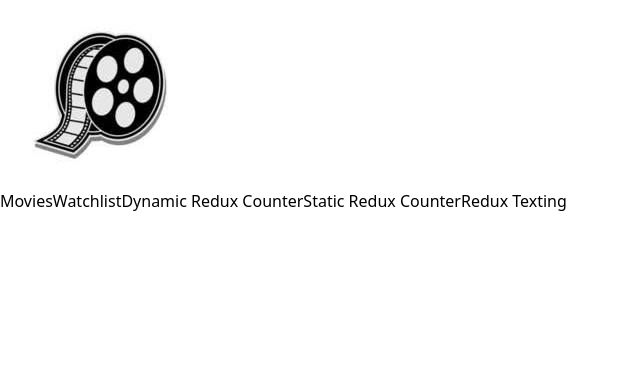
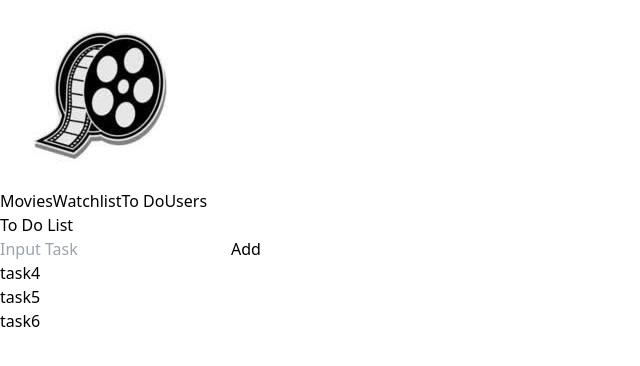
Before and after one commit to kunal1274/vite2_movies, a React (Vite) app: page /todo in a window 1280 px wide. Shown: the top 366 px of the page, without its empty margins (0-640 px from the left). Built offline with nearby package versions, Linux system fonts and the light colour scheme.

Commit message:
11th PUSH : redux to do list has been implemented- how to use payload and pass the parameters through dispatch function

```diff
--- a/src/App.jsx
+++ b/src/App.jsx
@@ -11,6 +11,8 @@
 import AdaptableCounterComponent from "./redux/component/AdaptableCounter"
 import MovieContextProvider, { movieContext } from "./context/example/MovieContext"
 import { useContext, useState } from "react"
+import ToDoListComponent from "./redux/component/TodoList"
+import User from "./redux/component/User"
 
 function App() {
   // const [pageNo,setPageNo] = useState(7);
@@ -254,6 +256,8 @@
             <Route path="/" element={<HomePage/>}/>
             <Route path="/home" element={<HomePage/>}/>
             <Route path="/watchlist" element={<WatchlistPage/>}/>
+            <Route path="/todo" element={<ToDoListComponent/>}/>
+            <Route path="/user" element={<User/>}/>
           </Routes>
 
 
--- a/src/components/navbar/Navbar.jsx
+++ b/src/components/navbar/Navbar.jsx
@@ -9,9 +9,11 @@
             </Link>
             <Link to="/">Movies</Link>
             <Link to="/watchlist">Watchlist</Link>
-            <Link className="text-xl text-blue-600 font-normal" to="/adaptablecounter">Dynamic Redux Counter</Link>
+            {/* <Link className="text-xl text-blue-600 font-normal" to="/adaptablecounter">Dynamic Redux Counter</Link>
             <Link className="text-xl text-blue-600 font-normal" to="/counter">Static Redux Counter</Link>
-            <Link className="text-xl text-blue-600 font-normal" to="/entertext">Redux Texting</Link>
+            <Link className="text-xl text-blue-600 font-normal" to="/entertext">Redux Texting</Link> */}
+            <Link className="text-lg text-blue-600 font-normal" to="/todo">To Do</Link>
+            <Link className="text-lg text-blue-600 font-normal" to="/user">Users</Link>
         </div>
     );
 
--- /dev/null
+++ b/src/redux/component/TodoList.jsx
@@ -0,0 +1,45 @@
+import { useDispatch, useSelector } from "react-redux";
+import toDoSlice from "../slice/ToDoSlice";
+const todoSliceActions = toDoSlice.actions;
+
+function ToDoListComponent(){
+    const taskList = ["task1","task2","task3"];
+    const taskList1 = useSelector((globalState)=>{
+        return globalState.toDoSliceState;
+    })
+    const doingTheDispatch = useDispatch();
+    // console.log(taskList1)
+    const handleInputChange =(e)=>{
+        const sendingText = e.target.value;
+        // console.log(sendingText)
+        const length = sendingText.length;
+        doingTheDispatch(todoSliceActions.updateInputTaskText({text : sendingText,textLength : length}));
+    }
+
+    const handleAddTask = () =>{
+        doingTheDispatch(todoSliceActions.addTheTask(taskList1.taskValue));
+
+    }
+    return (
+
+    <div className="flex flex-col justify-center items-center">
+        <div className="font-bold m-2">To Do List</div>
+        <input className="border m-2" type="text" value={taskList1.taskValue} onChange={handleInputChange} placeholder="Input Task"/>
+        <button className="border bg-green-300 m-2 p-2" onClick={handleAddTask}>Add</button>
+        <ul>
+            {
+                taskList1.todoList.map((t,index)=>{
+                    return(
+                        <li className="m-2" key={index}>
+                            {t}
+                        </li>
+                    );
+                })
+            }
+        </ul>
+
+    </div>
+    );
+}
+
+export default ToDoListComponent;
--- /dev/null
+++ b/src/redux/component/User.jsx
@@ -0,0 +1,38 @@
+import { useDispatch, useSelector } from "react-redux";
+import userSlice from "../slice/UserSlice";
+import { useEffect } from "react";
+import axios from "axios";
+
+const userSliceActions = userSlice.actions;
+const User =() =>{
+    const localUserSliceState = useSelector((globalState)=>{
+        return globalState.userSliceState;
+    })
+    const dispatch = useDispatch();
+    console.log(localUserSliceState);
+    useEffect(()=>{
+        //axiosGetUser();
+        dispatch(userSliceActions.getUserDetails());
+
+    },[])
+    return (
+        <div>
+            I am an User
+            <p>status : {localUserSliceState.status}</p>
+        </div>
+    );
+}
+
+export default User;
+
+async function axiosGetUser(){
+    try {
+        const response = await axios.get('https://dummyjson.com/users/1')
+        // const resData = await response.json()
+        console.log(response.data["email"])
+
+    } catch (error) {
+        console.log(error.message)
+
+    }
+}
--- a/src/redux/slice/CounterSlice.jsx
+++ b/src/redux/slice/CounterSlice.jsx
@@ -1,4 +1,4 @@
-import {createSlice}from '@reduxjs/toolkit';
+import {createSlice} from '@reduxjs/toolkit';
 
 export const counterSlice = createSlice({
     name: 'counter',
--- /dev/null
+++ b/src/redux/slice/ToDoSlice.jsx
@@ -0,0 +1,30 @@
+import {createSlice} from '@reduxjs/toolkit';
+
+const toDoSlice = createSlice({
+    name : "To Do",
+    purpose : "Preparing a To Do List",
+    initialState : {
+        taskValue : "",
+        textLength:0,
+        todoList :["task4","task5","task6"]
+    },
+    reducers:{
+        updateInputTaskText : (prevState,dispatchedObj)=>{
+            // console.log(dispatchedObj.payload)
+            // console.log(lengthObj.payload)
+            const {text,textLength} = dispatchedObj.payload;
+            // prevState.taskValue = dispatchedObj.payload;
+            prevState.taskValue = `${text}`;
+            prevState.textLength= textLength;
+        },
+        addTheTask:(prevState,dispatchedObj)=>{
+            const newTaskList = [...prevState.todoList,`${dispatchedObj.payload}(${prevState.textLength})`]
+            prevState.todoList = newTaskList;
+            prevState.taskValue="";
+        }
+
+    }
+
+})
+
+export default toDoSlice;
--- /dev/null
+++ b/src/redux/slice/UserSlice.jsx
@@ -0,0 +1,19 @@
+import {createSlice} from '@reduxjs/toolkit';
+
+const userSlice = createSlice({
+    name :"User Details",
+    purpose:"Getting the user details from mock api",
+    initialState:{
+        status:"idle",
+        user:null,
+        error:null
+    },
+    reducers:{
+        getUserDetails: (prevState,actionObj)=>{
+            prevState.status = "loading";
+        }
+
+    }
+})
+
+export default userSlice;
--- a/src/redux/store/store.jsx
+++ b/src/redux/store/store.jsx
@@ -1,11 +1,15 @@
 import { configureStore } from "@reduxjs/toolkit";
 import counterReducer from "../slice/CounterSlice";
 import dynamicCounterReducer from "../slice/DynamicCounterSlice";
+import toDoSlice from "../slice/ToDoSlice";
+import userSlice from "../slice/UserSlice";
 
 export const reduxStore = configureStore({
     reducer : {
         counterFromStore : counterReducer,
-        dynamicCounterFromStore : dynamicCounterReducer
+        dynamicCounterFromStore : dynamicCounterReducer,
+        toDoSliceState : toDoSlice.reducer,
+        userSliceState : userSlice.reducer,
 
     }
 })
```
